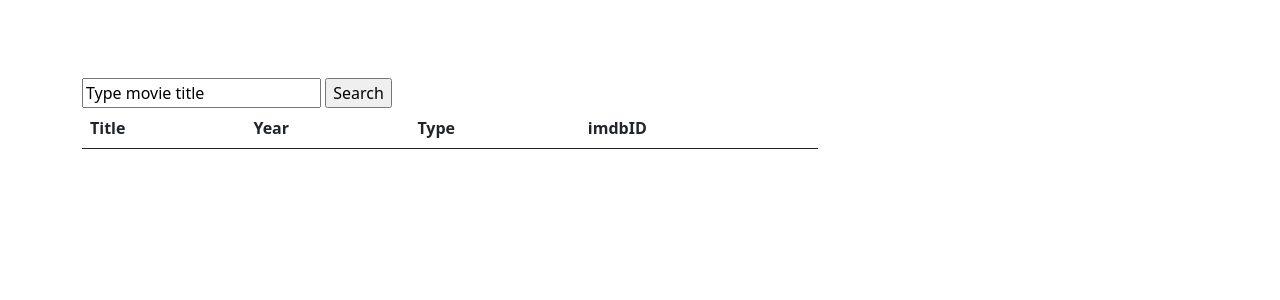
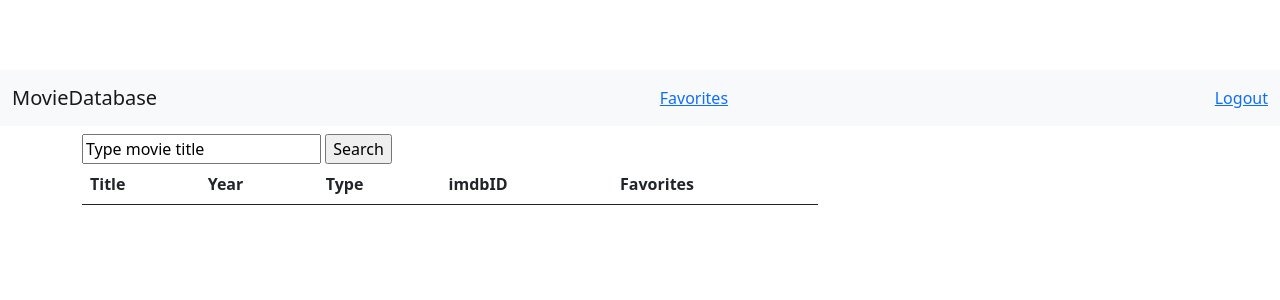
Before and after one commit to daedel/MovieDatabase, a Django app: page / in a window 1280 px wide. Shown: the top 300 px of the page. Run offline with Django 3.2, Linux system fonts and the light colour scheme; the visitor is signed in with stand-in values (Sample User, id 1); lists and menus that the app fills with data are empty.

Commit message:
added favorites view

```diff
--- a/MainApp/apps.py
+++ b/MainApp/apps.py
@@ -2,4 +2,4 @@ from django.apps import AppConfig
 
 
 class MainappConfig(AppConfig):
-    name = 'MainApp'
+    name = "MainApp"
--- a/MainApp/templates/base.html
+++ b/MainApp/templates/base.html
@@ -15,6 +15,14 @@
 <body>
 
 <script src="https://cdn.jsdelivr.net/npm/bootstrap@5.0.0-beta1/dist/js/bootstrap.bundle.min.js" integrity="sha384-ygbV9kiqUc6oa4msXn9868pTtWMgiQaeYH7/t7LECLbyPA2x65Kgf80OJFdroafW" crossorigin="anonymous"></script>
+
+<nav class="navbar navbar-light bg-light">
+  <div class="container-fluid">
+    <a class="navbar-brand" href="/">MovieDatabase</a>
+      <a class="nav-item" href="{% url 'favorites' %}">Favorites</a>
+      <a class="nav-item" href="{% url 'logout' %}">Logout</a>
+  </div>
+</nav>
 
 <div class="container">
 
--- a/MainApp/templates/index.html
+++ b/MainApp/templates/index.html
@@ -23,6 +23,7 @@
                     <th>Year</th>
                     <th>Type</th>
                     <th>imdbID</th>
+                    <th>Favorites</th>
                 </tr>
             </thead>
     <tbody>
--- a/MainApp/templatetags/tags.py
+++ b/MainApp/templatetags/tags.py
@@ -5,8 +5,6 @@ register = template.Library()
 
 @register.simple_tag(takes_context=True)
 def url_replace(context, **kwargs):
-    query = context['request'].GET.copy()
+    query = context["request"].GET.copy()
     query.update(kwargs)
-    print("czesc")
-    print(query)
     return query.urlencode()
--- a/MainApp/urls.py
+++ b/MainApp/urls.py
@@ -3,5 +3,4 @@ from django.urls import path
 
 urlpatterns = [
     path(r"", views.addToFavorites),
-
 ]
--- a/MainApp/views.py
+++ b/MainApp/views.py
@@ -10,8 +10,6 @@ from django.views.generic import TemplateView
 
 from MainApp.models import Movie
 from MainApp.services import get_movie_info_by_title, get_movie_info_by_id
-
-
 
 
 class MainView(TemplateView):
@@ -35,7 +33,7 @@ class MainView(TemplateView):
             movie_info = paginator.page(paginator.num_pages)
 
         context = {
-            'movie_info': movie_info,
+            "movie_info": movie_info,
         }
         return context
 
@@ -44,27 +42,36 @@ def add_to_favorites(request, id):
     movie_info = get_movie_info_by_id(id)
 
     if Movie.objects.filter(imdbID=id):
-        return HttpResponseRedirect(request.META.get('HTTP_REFERER', '/'))
+        return HttpResponseRedirect(request.META.get("HTTP_REFERER", "/"))
 
     try:
         Movie.objects.create(
-            Title=movie_info["Title"], Year=movie_info["Year"], Type=movie_info["Type"], imdbID=movie_info["imdbID"])
-        return HttpResponseRedirect(request.META.get('HTTP_REFERER', '/'))
+            Title=movie_info["Title"],
+            Year=movie_info["Year"],
+            Type=movie_info["Type"],
+            imdbID=movie_info["imdbID"],
+        )
+        return HttpResponseRedirect(request.META.get("HTTP_REFERER", "/"))
     except TypeError:
         error = movie_info["Error"]
         return HttpResponseNotFound(f"Can't find movie with id:{error}")
 
 
 def signup(request):
-    if request.method == 'POST':
+    if request.method == "POST":
         form = UserCreationForm(request.POST)
         if form.is_valid():
             form.save()
-            username = form.cleaned_data.get('username')
-            raw_password = form.cleaned_data.get('password1')
+            username = form.cleaned_data.get("username")
+            raw_password = form.cleaned_data.get("password1")
             user = authenticate(username=username, password=raw_password)
             login(request, user)
-            return redirect('home')
+            return redirect("home")
     else:
         form = UserCreationForm()
-    return render(request, 'registration/registration.html', {'form': form})
+    return render(request, "registration/registration.html", {"form": form})
+
+
+def show_favorites(request):
+    movies = Movie.objects.all()
+    return render(request, "favorites.html", {"favorites": movies})
--- a/MoveDatabase/asgi.py
+++ b/MoveDatabase/asgi.py
@@ -11,6 +11,6 @@ import os
 
 from django.core.asgi import get_asgi_application
 
-os.environ.setdefault('DJANGO_SETTINGS_MODULE', 'MoveDatabase.settings')
+os.environ.setdefault("DJANGO_SETTINGS_MODULE", "MoveDatabase.settings")
 
 application = get_asgi_application()
--- a/MoveDatabase/urls.py
+++ b/MoveDatabase/urls.py
@@ -25,5 +25,6 @@ urlpatterns = [
     path("login/", auth_views.LoginView.as_view(), name="login"),
     path("logout/", auth_views.LogoutView.as_view(), name="logout"),
     path("signup/", views.signup, name="signup"),
-    path(r'movie/add/<str:id>/', views.add_to_favorites),
+    path("movie/add/<str:id>/", views.add_to_favorites),
+    path("favorites/", views.show_favorites, name="favorites")
 ]
--- a/MoveDatabase/wsgi.py
+++ b/MoveDatabase/wsgi.py
@@ -11,6 +11,6 @@ import os
 
 from django.core.wsgi import get_wsgi_application
 
-os.environ.setdefault('DJANGO_SETTINGS_MODULE', 'MoveDatabase.settings')
+os.environ.setdefault("DJANGO_SETTINGS_MODULE", "MoveDatabase.settings")
 
 application = get_wsgi_application()
--- a/conf/settings.py
+++ b/conf/settings.py
@@ -1,5 +1,3 @@
-
-
 class Settings:
     access_token: str = "1d828458"
 
--- a/manage.py
+++ b/manage.py
@@ -6,7 +6,7 @@ import sys
 
 def main():
     """Run administrative tasks."""
-    os.environ.setdefault('DJANGO_SETTINGS_MODULE', 'MoveDatabase.settings')
+    os.environ.setdefault("DJANGO_SETTINGS_MODULE", "MoveDatabase.settings")
     try:
         from django.core.management import execute_from_command_line
     except ImportError as exc:
@@ -18,5 +18,5 @@ def main():
     execute_from_command_line(sys.argv)
 
 
-if __name__ == '__main__':
+if __name__ == "__main__":
     main()
--- a/requirements.txt
+++ b/requirements.txt
@@ -1,3 +1,4 @@
 Django>=3.0,<4.0
 psycopg2-binary>=2.8
 pydantic
+requests
```
Also changed, not shown: MainApp/services.py (+9 -1 lines), MainApp/templates/favorites.html (added, +37 -0 lines), MoveDatabase/settings.py (+43 -49 lines), MainApp/migrations/0001_initial.py, MainApp/migrations/0002_auto_20210201_1501.py, MainApp/migrations/0003_auto_20210202_0847.py, MainApp/models.py (line endings or trailing spaces), MainApp/static/css/mainapp.css (line endings or trailing spaces).
